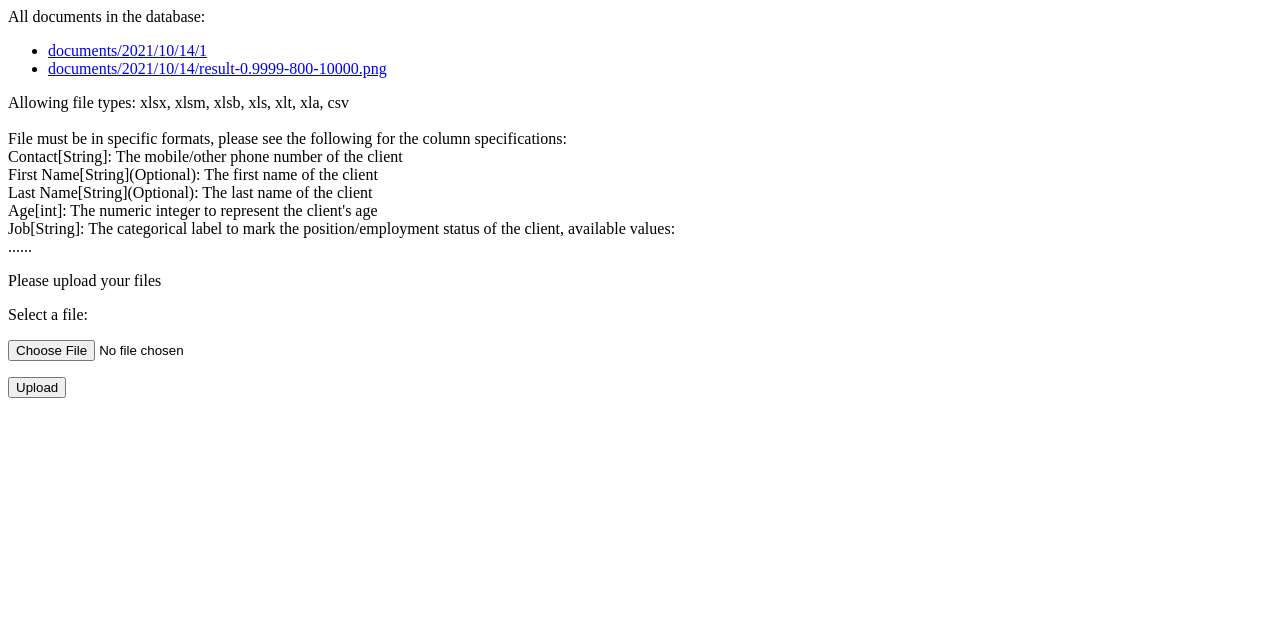
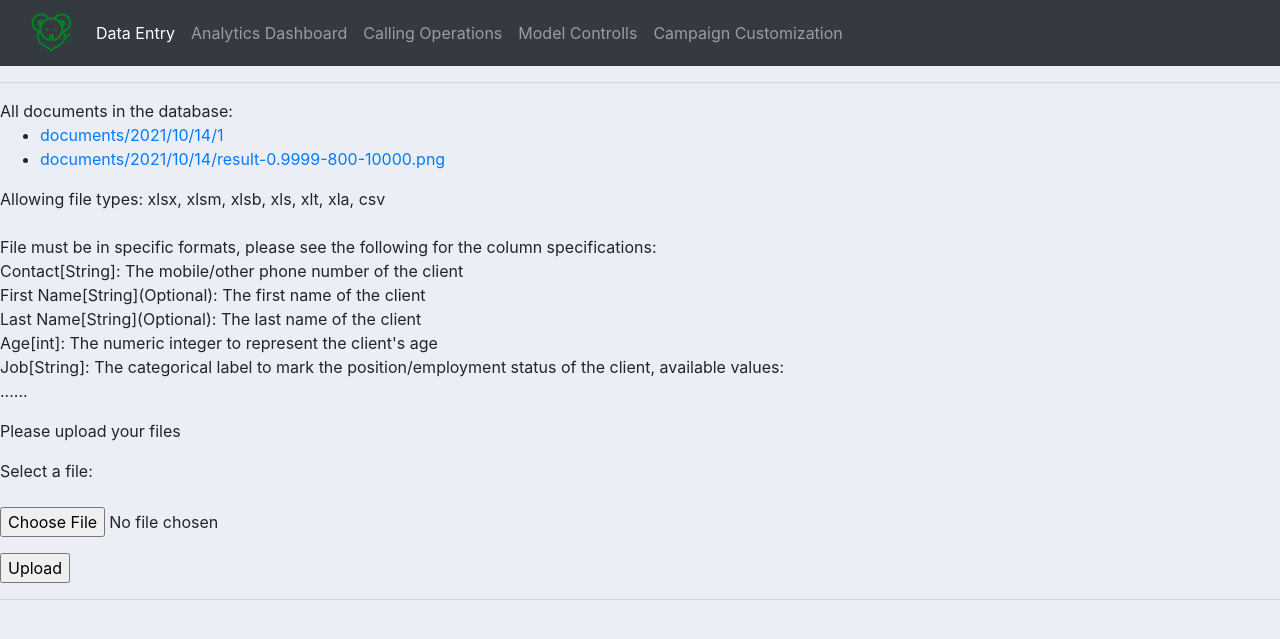
Before and after one commit to dcsil/jerryrat, a Django app: page / in a window 1280 px wide. Shown: the top 639 px of the page. Run offline with Django 3.2, Linux system fonts and the light colour scheme; data comes from the database, SQL or seed files in the repository; some libraries are stand-ins or nearby versions.

Commit message:
Added navbar and build css

```diff
--- a/app/myapp/templates/list.html
+++ b/app/myapp/templates/data_entry_page.html
@@ -1,3 +1,6 @@
+{%  extends 'main.html' %}
+{% block content %}
+
 <!DOCTYPE html>
 <html>
     <head>
@@ -17,7 +20,7 @@
             <p>No documents.</p>
         {% endif %}
 
-        <form action="{% url "my-view" %}" method="post" enctype="multipart/form-data">
+        <form action="{% url "data_entry_page" %}" method="post" enctype="multipart/form-data">
             {% csrf_token %}
             <p>{{ notice|linebreaksbr }}</p>
             <p>{{ message }}</p>
@@ -34,3 +37,5 @@
         </form>
     </body>
 </html>
+
+{% endblock %}
--- /dev/null
+++ b/app/myapp/templates/main.html
@@ -0,0 +1,29 @@
+{% load static %}
+<!DOCTYPE html>
+<html lang="en">
+	<head>
+		<meta charset="UTF-8" />
+		<meta http-equiv="X-UA-Compatible" content="IE=edge" />
+		<meta name="viewport" content="width=device-width, initial-scale=1.0" />
+		<title>JerryUp Campaigning Master</title>
+		<link
+			rel="stylesheet"
+			href="https://maxcdn.bootstrapcdn.com/bootstrap/4.0.0/css/bootstrap.min.css"
+			integrity="sha384-Gn5384xqQ1aoWXA+058RXPxPg6fy4IWvTNh0E263XmFcJlSAwiGgFAW/dAiS6JXm"
+			crossorigin="anonymous"
+		/>
+		<link rel="stylesheet" href="{% static '/css/main.css' %} "/>
+	</head>
+	<body>
+		{% include 'navbar.html' %}
+		<hr />
+		{% block content %} {% endblock %}
+		<hr />
+		<!-- JavaScript Bundle with Popper -->
+		<script
+			src="https://cdn.jsdelivr.net/npm/bootstrap@5.0.1/dist/js/bootstrap.bundle.min.js"
+			integrity="sha384-gtEjrD/SeCtmISkJkNUaaKMoLD0//ElJ19smozuHV6z3Iehds+3Ulb9Bn9Plx0x4"
+			crossorigin="anonymous"
+		></script>
+	</body>
+</html>
--- /dev/null
+++ b/app/myapp/templates/navbar.html
@@ -0,0 +1,26 @@
+{% load static %}
+<nav class="navbar navbar-expand-lg navbar-dark bg-dark">
+	<div class="container-fluid">
+		<img class="navbar-brand" src="{% static '/images/app_logo.png' %}">
+		<button
+			class="navbar-toggler"
+			type="button"
+			data-bs-toggle="collapse"
+			data-bs-target="#navbarNavAltMarkup"
+			aria-controls="navbarNavAltMarkup"
+			aria-expanded="false"
+			aria-label="Toggle navigation"
+		>
+			<span class="navbar-toggler-icon"></span>
+		</button>
+		<div class="collapse navbar-collapse" id="navbarNavAltMarkup">
+			<div class="navbar-nav">
+				<a class="nav-link active" aria-current="page" href="">Data Entry</a>
+				<a class="nav-link" href="analytics_dashboard_page.html">Analytics Dashboard</a>
+				<a class="nav-link" href="calling_operations_page.html">Calling Operations</a>
+        <a class="nav-link" href="model_controlls_page.html">Model Controlls</a>
+				<a class="nav-link" href="campaign_customization_page.html">Campaign Customization</a>
+			</div>
+		</div>
+	</div>
+</nav>
--- a/app/myapp/urls.py
+++ b/app/myapp/urls.py
@@ -1,6 +1,17 @@
 from django.urls import path
-from .views import my_view
+from .views import (
+    data_entry_page,
+    campaign_customization_page,
+    analytics_dashboard_page,
+    calling_operations_page,
+    model_controlls_page
+)
 
 urlpatterns = [
-    path('', my_view, name='my-view')
+    path('', data_entry_page, name='data_entry_page'),
+    path('analytics_dashboard_page/', analytics_dashboard_page, name='analytics_dashboard_page'),
+    path('calling_operations_page/', calling_operations_page, name='calling_operations_page'),
+    path('model_controlls_page/', model_controlls_page, name='model_controlls_page'),
+    path('campaign_customization_page/', campaign_customization_page, name='campaign_customization_page'),
+
 ]
--- a/app/myapp/views.py
+++ b/app/myapp/views.py
@@ -3,7 +3,7 @@ from .models import Document
 from .forms import DocumentForm
 
 
-def my_view(request):
+def data_entry_page(request):
     bold_start, bold_end = "\033[1m", "\033[0;0m"
     message = 'Please upload your files'
     notice = "Allowing file types: xlsx, xlsm, xlsb, xls, xlt, xla, csv\n\n" + \
@@ -29,4 +29,20 @@ def my_view(request):
     documents = Document.objects.all()
 
     context = {'documents': documents, 'form': form, 'message': message, 'notice': notice}
-    return render(request, 'list.html', context)
+    return render(request, 'data_entry_page.html', context)
+
+def campaign_customization_page(request):
+    context = {}
+    return render(request, 'campaign_customization_page.html', context)
+
+def analytics_dashboard_page(request):
+    context = {}
+    return render(request, 'analytics_dashboard_page.html', context)
+
+def calling_operations_page(request):
+    context = {}
+    return render(request, 'calling_operations_page.html', context)
+
+def model_controlls_page(request):
+    context = {}
+    return render(request, 'model_controlls_page.html', context)
--- a/app/myproject/settings.py
+++ b/app/myproject/settings.py
@@ -55,7 +55,7 @@ ROOT_URLCONF = 'myproject.urls'
 TEMPLATES = [
     {
         'BACKEND': 'django.template.backends.django.DjangoTemplates',
-        'DIRS': [],
+        'DIRS': [os.path.join(BASE_DIR, 'templates')],
         'APP_DIRS': True,
         'OPTIONS': {
             'context_processors': [
@@ -121,3 +121,7 @@ USE_TZ = True
 STATIC_URL = '/static/'
 MEDIA_URL = '/media/'
 MEDIA_ROOT = os.path.join(BASE_DIR, 'media')
+
+STATICFILES_DIRS = (
+    os.path.join(BASE_DIR, 'static'),
+)
--- /dev/null
+++ b/app/static/css/main.css
@@ -0,0 +1,25 @@
+#logo {
+}
+
+.navbar-brand{
+	height: auto;
+    width: auto;
+    max-height: 50px;
+    max-width: 250px;
+}
+
+body {
+	background-color: #ebeff5;
+}
+
+#total-orders {
+	background-color: #4cb4c7;
+}
+
+#orders-delivered {
+	background-color: #7abecc;
+}
+
+#orders-pending {
+	background-color: #7cd1c0;
+}
```
Also changed, not shown: app/myapp/templates/analytics_dashboard_page.html (added, +16 -0 lines), app/myapp/templates/calling_operations_page.html (added, +16 -0 lines), app/myapp/templates/campaign_customization_page.html (added, +16 -0 lines), app/myapp/templates/model_controlls_page.html (added, +16 -0 lines), app/static/images/app_logo.png (added), app/static/images/logo.png (added), 2 other files.
